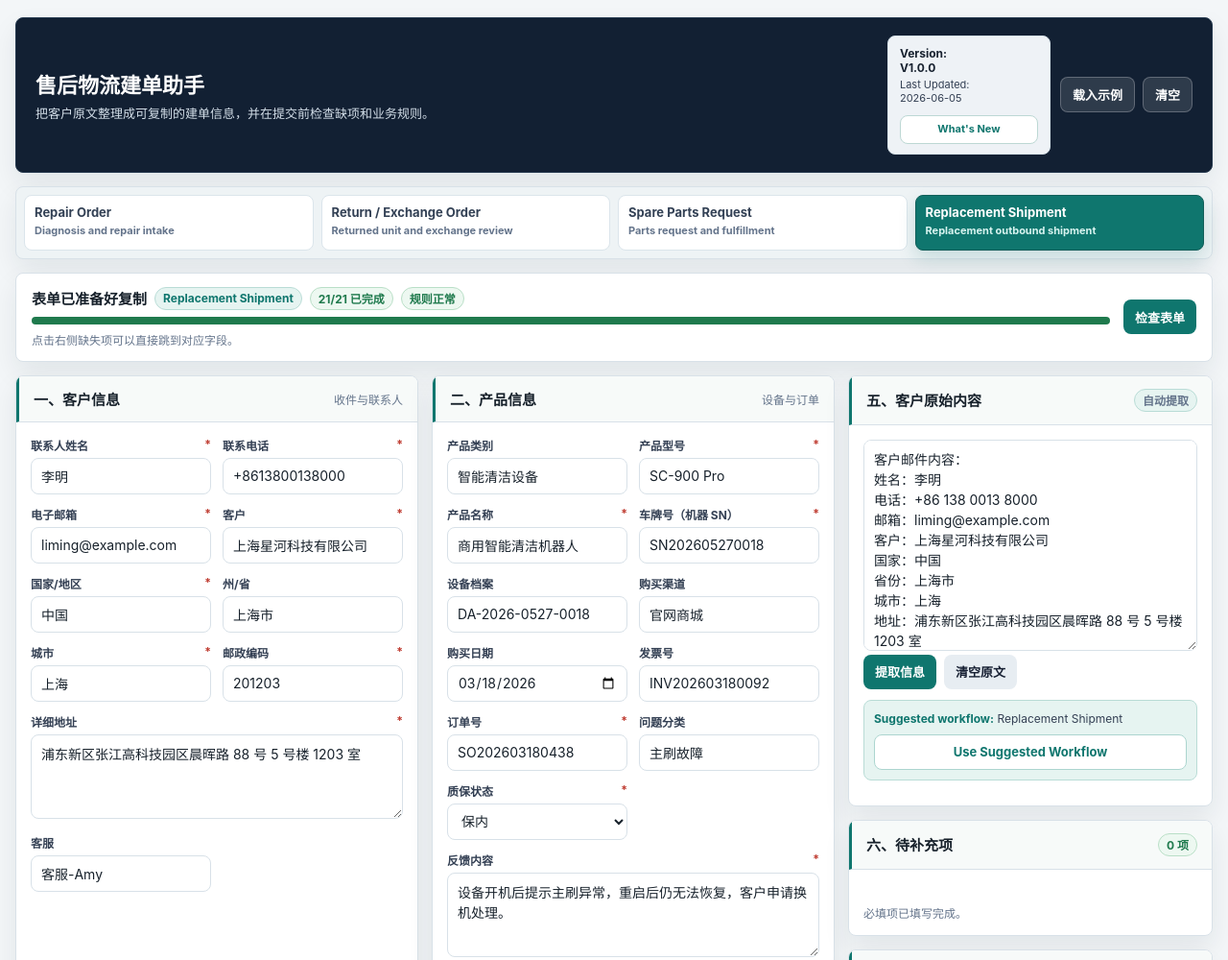
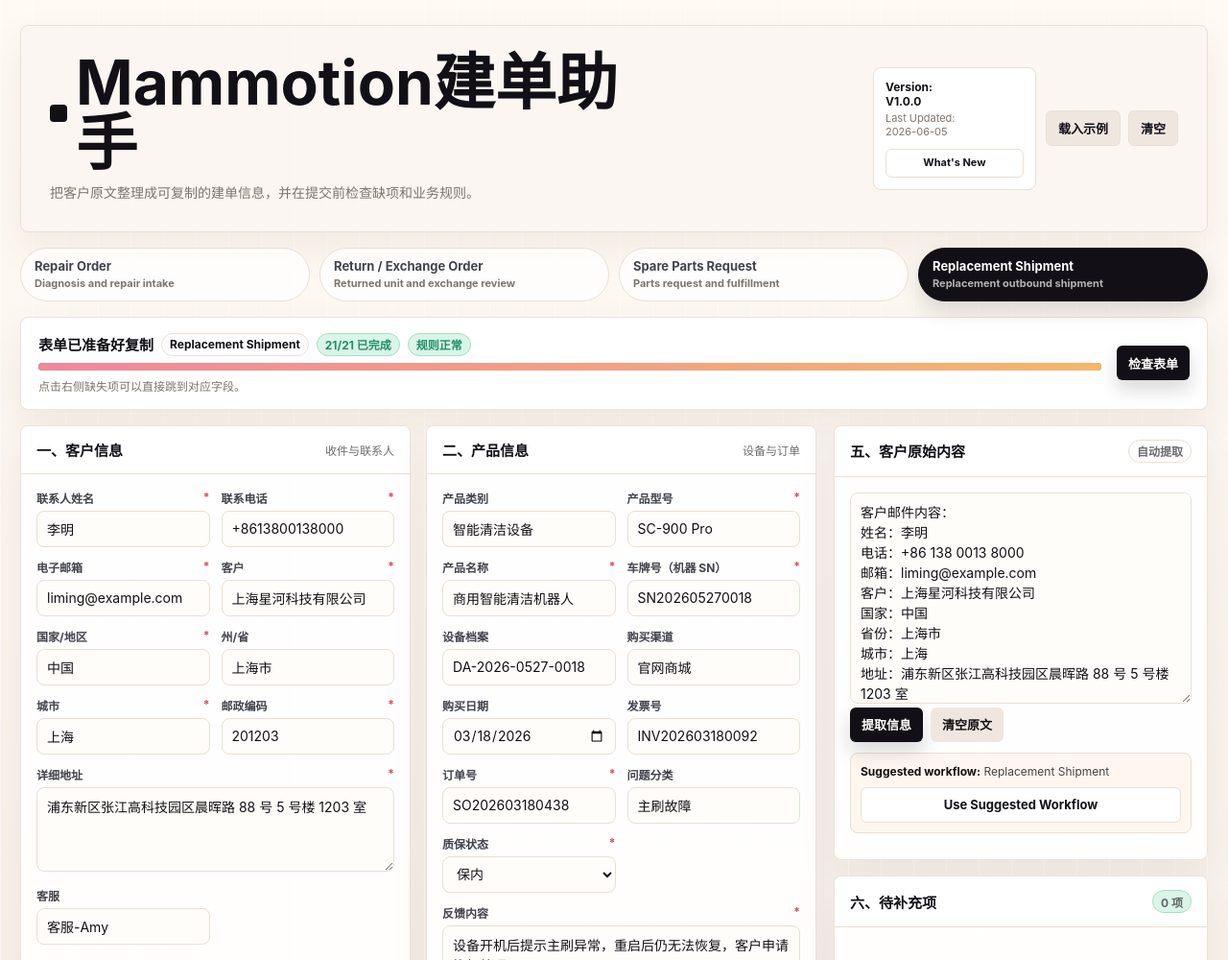
Before and after one commit to una1011hhh/order-automation-tool, a plain HTML site: page index.html in a window 1280 px wide. Shown: the top 1000 px of the page at 96% size. Drawn offline with Linux system fonts and the light colour scheme.

Commit message:
Add files via upload

```diff
--- a/index.html
+++ b/index.html
@@ -3,30 +3,34 @@
 <head>
   <meta charset="UTF-8" />
   <meta name="viewport" content="width=device-width, initial-scale=1.0" />
-  <title>售后物流建单助手 - 优化版</title>
+  <title>Mammotion建单助手 - 优化版</title>
   <style>
     :root {
-      --bg: #f3f6f8;
+      --bg: #f7f1eb;
       --panel: #ffffff;
-      --panel-soft: #f7faf9;
-      --text: #17212b;
-      --muted: #64748b;
-      --line: #d8e1e8;
-      --line-strong: #b8c7d4;
-      --primary: #0f766e;
-      --primary-dark: #115e59;
-      --primary-soft: #e6f4f1;
-      --accent: #b7791f;
-      --accent-soft: #fff4db;
-      --danger: #bf3b30;
-      --danger-bg: #fff1ef;
-      --success: #1f7a4d;
-      --success-bg: #edf8f1;
-      --warning: #9a5b13;
-      --warning-bg: #fff7e6;
-      --header: #122033;
-      --header-soft: #1e3349;
-      --shadow: 0 12px 28px rgba(18, 32, 51, 0.08);
+      --panel-soft: #fbf7f2;
+      --text: #121016;
+      --muted: #7d746c;
+      --line: #eadfd4;
+      --line-strong: #d9c7b7;
+      --primary: #121016;
+      --primary-dark: #000000;
+      --primary-soft: #f0ebe4;
+      --accent: #ef889d;
+      --accent-soft: #f8c9cf;
+      --danger: #d84b63;
+      --danger-bg: #fff1f2;
+      --success: #1f8f68;
+      --success-bg: #daf5e8;
+      --warning: #b56b19;
+      --warning-bg: #fde6c1;
+      --lavender: #cdc7fb;
+      --mint: #bdebd7;
+      --peach: #f6d9b4;
+      --rose: #f4bdc3;
+      --header: #fbf7f2;
+      --header-soft: #f0e8df;
+      --shadow: 0 16px 38px rgba(83, 61, 43, 0.08);
       --radius: 8px;
     }
 
@@ -40,7 +44,9 @@
       font-family: -apple-system, BlinkMacSystemFont, "Segoe UI", "PingFang SC",
         "Microsoft YaHei", Arial, sans-serif;
       color: var(--text);
-      background: var(--bg);
+      background:
+        linear-gradient(90deg, rgba(255,255,255,0.46) 0 1px, transparent 1px) 0 0 / 34px 34px,
+        linear-gradient(180deg, #fffaf4 0%, var(--bg) 58%, #f2e9df 100%);
     }
 
     button,
@@ -51,36 +57,53 @@
     }
 
     .app-shell {
-      width: min(100% - 32px, 1380px);
+      width: min(100% - 42px, 1440px);
       margin: 0 auto;
-      padding: 18px 0 34px;
+      padding: 26px 0 42px;
     }
 
     .topbar {
       display: grid;
       grid-template-columns: minmax(0, 1fr) auto;
-      gap: 18px;
+      gap: 20px;
       align-items: center;
-      padding: 18px 20px;
-      margin-bottom: 14px;
-      color: #fff;
-      background: var(--header);
-      border: 1px solid #22364c;
+      padding: 28px 30px;
+      margin-bottom: 16px;
+      color: var(--text);
+      background: rgba(251, 247, 242, 0.9);
+      border: 1px solid var(--line);
       border-radius: var(--radius);
       box-shadow: var(--shadow);
     }
 
     h1 {
-      margin: 0 0 5px;
-      font-size: 22px;
-      font-weight: 750;
+      display: flex;
+      align-items: center;
+      gap: 9px;
+      max-width: 620px;
+      margin: 0 0 10px;
+      font-size: clamp(38px, 5vw, 64px);
+      font-weight: 680;
+      line-height: 0.98;
       letter-spacing: 0;
+    }
+
+    h1::before {
+      content: "";
+      width: 18px;
+      height: 18px;
+      border-radius: 4px;
+      background: var(--primary);
+      box-shadow: none;
+      flex: 0 0 auto;
     }
 
     .topbar p {
       margin: 0;
-      color: #d3dee8;
-      font-size: 13px;
+      color: var(--muted);
+      max-width: 560px;
+      font-size: 14px;
+      line-height: 1.6;
     }
 
     /* Version information */
@@ -94,17 +117,17 @@
       display: grid;
       gap: 4px;
       min-width: 170px;
-      padding: 10px 12px;
-      color: #344054;
-      background: #eef2f6;
-      border: 1px solid #d5e0e8;
+      padding: 12px;
+      color: var(--muted);
+      background: #fff;
+      border: 1px solid var(--line);
       border-radius: var(--radius);
       font-size: 11px;
       line-height: 1.25;
     }
 
     .version-card strong {
-      color: #182230;
+      color: var(--text);
       font-size: 12px;
     }
 
@@ -122,29 +145,29 @@
 
     .layout {
       display: grid;
-      grid-template-columns: minmax(0, 1fr) 380px;
-      gap: 14px;
+      grid-template-columns: minmax(0, 1fr) 390px;
+      gap: 18px;
       align-items: start;
     }
 
     .main-grid {
       display: grid;
       grid-template-columns: repeat(2, minmax(0, 1fr));
-      gap: 14px;
+      gap: 16px;
     }
 
     .side-column {
       display: grid;
-      gap: 14px;
+      gap: 16px;
       position: sticky;
-      top: 14px;
+      top: 18px;
     }
 
     .card,
     .status-panel {
       overflow: hidden;
-      background: var(--panel);
-      border: 1px solid var(--line);
+      background: rgba(255, 255, 255, 0.9);
+      border: 1px solid rgba(234, 223, 212, 0.9);
       border-radius: var(--radius);
       box-shadow: var(--shadow);
     }
@@ -154,16 +177,16 @@
       align-items: center;
       justify-content: space-between;
       gap: 12px;
-      padding: 13px 15px;
-      background: var(--panel-soft);
+      padding: 14px 16px;
+      background: #fff;
       border-bottom: 1px solid var(--line);
-      border-left: 3px solid var(--primary);
+      border-left: 0;
     }
 
     .card-header h2 {
       margin: 0;
       font-size: 15px;
-      font-weight: 750;
+      font-weight: 760;
     }
 
     .card-header span,
@@ -172,44 +195,90 @@
       font-size: 12px;
     }
 
+    .card-header .badge {
+      color: var(--primary);
+      font-size: 12px;
+    }
+
     .card-body {
-      padding: 15px;
+      padding: 16px;
+    }
+
+    .main-grid .card:nth-child(1) .card-header {
+      background: #fff;
+    }
+
+    .main-grid .card:nth-child(2) .card-header {
+      background: #fff;
+    }
+
+    .main-grid .card:nth-child(3) .card-header {
+      background: #fff;
+    }
+
+    .main-grid .card:nth-child(4) .card-header {
+      background: #fff;
+    }
+
+    .side-column .card:nth-child(1) .card-header {
+      background: #fff;
+    }
+
+    .side-column .card:nth-child(2) .card-header {
+      background: #fff;
+    }
+
+    .side-column .card:nth-child(3) .card-header {
+      background: #fff;
+    }
+
+    .main-grid .card .card-header span,
+    .side-column .card .card-header span {
+      color: rgba(18, 16, 22, 0.62);
     }
 
     .status-panel {
       display: grid;
       grid-template-columns: minmax(0, 1fr) auto;
-      gap: 14px;
+      gap: 16px;
       align-items: center;
-      padding: 14px 16px;
-      margin-bottom: 14px;
+      padding: 16px 18px;
+      margin-bottom: 16px;
+      background: #fff;
     }
 
     /* Workflow navigation */
     .workflow-tabs {
       display: grid;
       grid-template-columns: repeat(4, minmax(0, 1fr));
-      gap: 8px;
-      margin-bottom: 14px;
-      padding: 8px;
-      background: #eef3f5;
-      border: 1px solid var(--line);
+      gap: 10px;
+      margin-bottom: 16px;
+      padding: 0;
+      background: transparent;
+      border: 0;
       border-radius: var(--radius);
-      box-shadow: var(--shadow);
+      box-shadow: none;
     }
 
     .workflow-tab {
       display: grid;
-      gap: 3px;
-      min-height: 58px;
-      padding: 9px 10px;
-      color: #334155;
+      gap: 4px;
+      min-height: 56px;
+      padding: 10px 14px;
+      color: #42434d;
       text-align: left;
-      background: #ffffff;
-      border: 1px solid #dbe5eb;
-      border-radius: var(--radius);
+      background: rgba(255, 255, 255, 0.78);
+      border: 1px solid var(--line);
+      border-radius: 999px;
+      cursor: pointer;
       font-size: 13px;
       line-height: 1.25;
+      transition: background-color 0.14s ease, color 0.14s ease;
+    }
+
+    .workflow-tab:hover {
+      background: #fff;
+      transform: none;
     }
 
     .workflow-tab span {
@@ -221,12 +290,12 @@
     .workflow-tab.active {
       color: #fff;
       background: var(--primary);
-      border-color: var(--primary-dark);
-      box-shadow: 0 8px 18px rgba(15, 118, 110, 0.18);
+      border-color: var(--primary);
+      box-shadow: 0 10px 22px rgba(18, 16, 22, 0.14);
     }
 
     .workflow-tab.active span {
-      color: #d7f3ef;
+      color: rgba(255, 255, 255, 0.68);
     }
 
     .status-copy {
@@ -249,14 +318,14 @@
       width: 100%;
       height: 8px;
       overflow: hidden;
-      background: #e3eaf0;
+      background: #eee5dc;
       border-radius: 999px;
     }
 
     .progress-fill {
       width: 0%;
       height: 100%;
-      background: var(--primary);
+      background: linear-gradient(90deg, var(--accent), #f6b66b);
       transition: width 0.2s ease, background-color 0.2s ease;
     }
 
@@ -266,8 +335,8 @@
       min-height: 24px;
       padding: 2px 8px;
       color: var(--primary);
-      background: var(--primary-soft);
-      border: 1px solid #b9dcd6;
+      background: #fff;
+      border: 1px solid var(--line);
       border-radius: 999px;
       font-size: 12px;
       font-weight: 700;
@@ -276,13 +345,13 @@
     .badge.warn {
       color: var(--warning);
       background: var(--warning-bg);
-      border-color: #e8c887;
+      border-color: #f0c47f;
     }
 
     .badge.done {
       color: var(--success);
       background: var(--success-bg);
-      border-color: #b9dfc7;
+      border-color: #a7dfc4;
     }
 
     .form-grid {
@@ -308,7 +377,7 @@
       justify-content: space-between;
       gap: 8px;
       margin-bottom: 5px;
-      color: #344054;
+      color: #42434d;
       font-size: 12px;
       font-weight: 700;
     }
@@ -325,7 +394,7 @@
       border-radius: var(--radius);
       outline: none;
       color: var(--text);
-      background: #ffffff;
+      background: #fffdf9;
       transition: border-color 0.16s ease, box-shadow 0.16s ease, background-color 0.16s ease;
     }
 
@@ -348,7 +417,8 @@
     select:focus,
     textarea:focus {
       border-color: var(--primary);
-      box-shadow: 0 0 0 3px rgba(15, 118, 110, 0.14);
+      background: #fff;
+      box-shadow: 0 0 0 3px rgba(239, 136, 157, 0.22);
     }
 
     .is-invalid {
@@ -374,7 +444,7 @@
 
     .output-textarea {
       min-height: 250px;
-      background: #f8fbfa;
+      background: #fffdf9;
       font-family: "SFMono-Regular", Consolas, "Liberation Mono", monospace;
       font-size: 13px;
       white-space: pre;
@@ -383,16 +453,16 @@
     button {
       min-height: 36px;
       border: 0;
-      border-radius: var(--radius);
+      border-radius: 6px;
       padding: 8px 12px;
       cursor: pointer;
       font-size: 13px;
       font-weight: 750;
-      transition: transform 0.12s ease, background-color 0.12s ease, border-color 0.12s ease;
+      transition: background-color 0.12s ease, border-color 0.12s ease, box-shadow 0.12s ease;
     }
 
     button:hover {
-      transform: translateY(-1px);
+      transform: none;
     }
 
     button:active {
@@ -402,6 +472,7 @@
     .btn-primary {
       color: #fff;
       background: var(--primary);
+      box-shadow: 0 10px 20px rgba(18, 16, 22, 0.16);
     }
 
     .btn-primary:hover {
@@ -409,20 +480,38 @@
     }
 
     .btn-secondary {
-      color: #172033;
-      background: #e7edf2;
+      color: var(--text);
+      background: #efe7df;
+    }
+
+    .btn-secondary:hover,
+    .btn-ghost:hover {
+      background: #e5d9ce;
     }
 
     .btn-ghost {
-      color: #fff;
-      background: rgba(255, 255, 255, 0.12);
-      border: 1px solid rgba(255, 255, 255, 0.24);
+      color: var(--text);
+      background: #efe7df;
+      border: 1px solid var(--line);
     }
 
     .btn-outline {
       color: var(--primary);
       background: #fff;
-      border: 1px solid #acd5cf;
+      border: 1px solid var(--line);
+    }
+
+    .btn-outline:hover,
+    .btn-version:hover {
+      background: #fff7ef;
+    }
+
+    button:focus-visible,
+    input:focus-visible,
+    select:focus-visible,
+    textarea:focus-visible {
+      outline: 2px solid rgba(239, 136, 157, 0.38);
+      outline-offset: 2px;
     }
 
     .btn-version {
@@ -432,7 +521,7 @@
       padding: 6px 8px;
       color: var(--primary);
       background: #fff;
-      border: 1px solid #bdd8d4;
+      border: 1px solid var(--line);
       font-size: 11px;
     }
 
@@ -458,13 +547,13 @@
     .notice-list li {
       color: var(--warning);
       background: var(--warning-bg);
-      border: 1px solid #e8c887;
+      border: 1px solid #f0c47f;
     }
 
     .notice-list li.error {
       color: var(--danger);
       background: var(--danger-bg);
-      border-color: #edc2be;
+      border-color: #f1b5c0;
     }
 
     .workflow-recommendation {
@@ -472,9 +561,9 @@
       gap: 8px;
       margin-top: 11px;
       padding: 10px;
-      color: #344054;
-      background: var(--primary-soft);
-      border: 1px solid #b9dcd6;
+      color: #42434d;
+      background: #fff7ef;
+      border: 1px solid var(--line);
       border-radius: var(--radius);
       font-size: 12px;
       line-height: 1.45;
@@ -491,13 +580,13 @@
     .missing-list button {
       color: var(--danger);
       background: var(--danger-bg);
-      border: 1px solid #edc2be;
+      border: 1px solid #f1b5c0;
       font-weight: 700;
     }
 
     .missing-list button:hover {
       transform: none;
-      background: #ffe6e2;
+      background: #ffe4e9;
     }
 
     .empty-state {
@@ -515,8 +604,8 @@
       padding: 11px 14px;
       border-radius: var(--radius);
       color: #fff;
-      background: var(--header);
-      box-shadow: 0 16px 34px rgba(18, 32, 51, 0.2);
+      background: #111113;
+      box-shadow: 0 16px 34px rgba(17, 17, 19, 0.18);
       opacity: 0;
       transform: translateY(10px);
       pointer-events: none;
@@ -568,7 +657,7 @@
       align-items: center;
       justify-content: center;
       padding: 18px;
-      background: rgba(18, 32, 51, 0.44);
+      background: rgba(17, 17, 19, 0.42);
     }
 
     .modal-backdrop.show {
@@ -581,7 +670,7 @@
       background: var(--panel);
       border: 1px solid var(--line);
       border-radius: var(--radius);
-      box-shadow: 0 22px 54px rgba(18, 32, 51, 0.24);
+      box-shadow: 0 22px 54px rgba(17, 17, 19, 0.18);
     }
 
     .modal-header {
@@ -626,7 +715,7 @@
       gap: 8px;
       margin: 0;
       padding-left: 18px;
-      color: #344054;
+      color: #42434d;
       font-size: 13px;
       line-height: 1.45;
     }
@@ -645,6 +734,20 @@
       .app-shell {
         width: min(100% - 20px, 1380px);
         padding-top: 10px;
+      }
+
+      .topbar {
+        padding: 20px;
+      }
+
+      h1 {
+        font-size: 34px;
+        line-height: 1.05;
+      }
+
+      h1::before {
+        width: 14px;
+        height: 14px;
       }
 
       .topbar,
@@ -686,7 +789,7 @@
   <div class="app-shell">
     <header class="topbar">
       <div>
-        <h1>售后物流建单助手</h1>
+        <h1>Mammotion建单助手</h1>
         <p>把客户原文整理成可复制的建单信息，并在提交前检查缺项和业务规则。</p>
       </div>
       <div class="header-tools">
```
